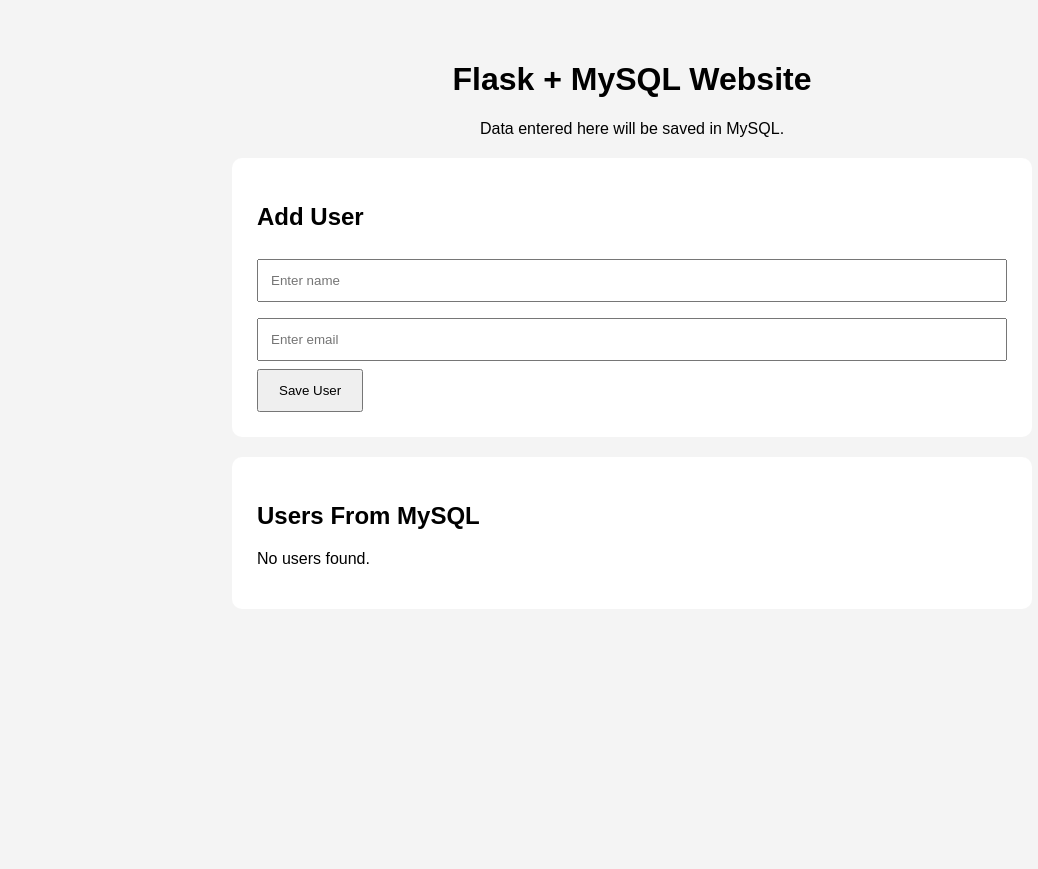
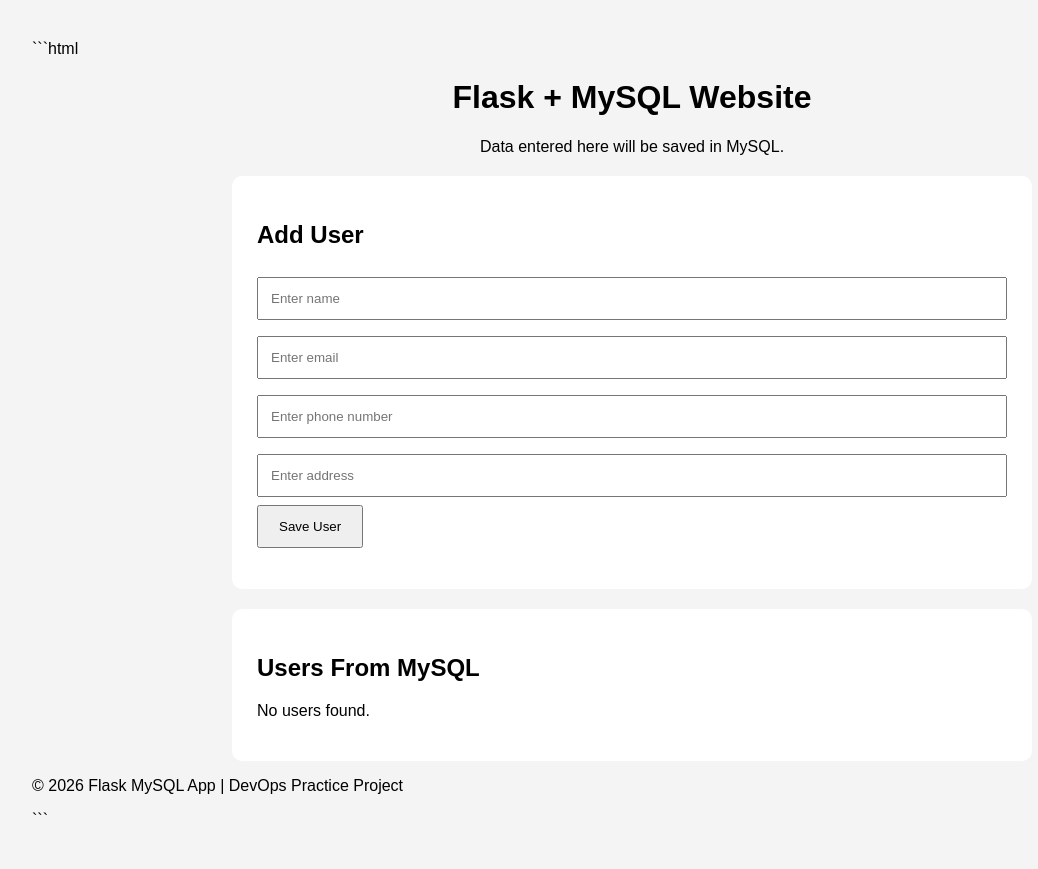
Before and after one commit to adeelamanat566/flask-mysql-docker-project, a Flask app: page / in a window 1280 px wide. Shown: the whole page, without its empty margins (8-1046 px from the left). Before the commit the page ends 564 px from the top, so only its background shows below. Run offline with Flask 3, Linux system fonts and the light colour scheme; data that the repository does not hold is empty.

Commit message:
Update index.html

````diff
--- a/templates/index.html
+++ b/templates/index.html
@@ -1,3 +1,4 @@
+```html
 <!DOCTYPE html>
 <html lang="en">
 <head>
@@ -18,6 +19,7 @@
             <h2>Add User</h2>
 
             <form action="/add" method="POST">
+
                 <input
                     type="text"
                     name="name"
@@ -32,7 +34,22 @@
                     required
                 >
 
+                <input
+                    type="tel"
+                    name="phone"
+                    placeholder="Enter phone number"
+                    required
+                >
+
+                <input
+                    type="text"
+                    name="address"
+                    placeholder="Enter address"
+                    required
+                >
+
                 <button type="submit">Save User</button>
+
             </form>
         </div>
 
@@ -46,6 +63,9 @@
                             <th>ID</th>
                             <th>Name</th>
                             <th>Email</th>
+                            <th>Phone</th>
+                            <th>Address</th>
+                            <th>Action</th>
                         </tr>
                     </thead>
 
@@ -55,18 +75,37 @@
                             <td>{{ user.id }}</td>
                             <td>{{ user.name }}</td>
                             <td>{{ user.email }}</td>
+                            <td>{{ user.phone }}</td>
+                            <td>{{ user.address }}</td>
+
+                            <td>
+                                <form action="/delete/{{ user.id }}" method="POST">
+                                    <button
+                                        type="submit"
+                                        onclick="return confirm('Are you sure you want to delete this user?');">
+                                        Delete
+                                    </button>
+                                </form>
+                            </td>
                         </tr>
                         {% endfor %}
                     </tbody>
+
                 </table>
             {% else %}
                 <p>No users found.</p>
             {% endif %}
+
         </div>
 
     </div>
+
+    <footer>
+        <p>© 2026 Flask MySQL App | DevOps Practice Project</p>
+    </footer>
 
     <script src="{{ url_for('static', filename='script.js') }}"></script>
 
 </body>
 </html>
+```
````
